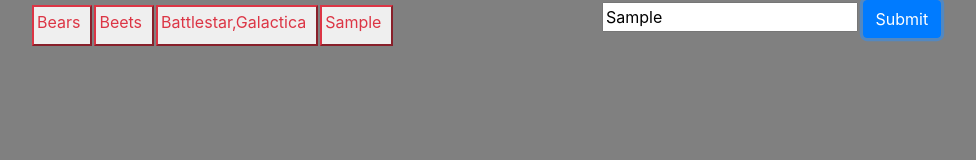
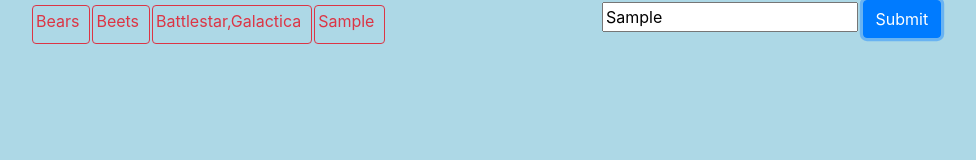
Before and after one commit to Skorgum/GifTastic, a plain HTML site: page index.html in a window 1280 px wide. Both pictures are taken after typing "Sample" into the empty fields and a click on the button "Submit". Shown: the whole page, without its empty margins (53-1029 px from the left). Drawn offline with nearby package versions, Linux system fonts and the light colour scheme.

Commit message:
final testing completed successfully

```diff
--- a/assets/app.js
+++ b/assets/app.js
@@ -11,7 +11,7 @@ var gifQueries = [
 for (var i = 0; i < gifQueries.length; i++) {
     // why does only ` work as the html wrapper here, why won't single or double quotes work?
     // why am I restricted to a continuous string without spaces for the button class?  btn btn-outline-danger causes issues with the onclick event
-    $("#queryButtons").append(`<button class= "btn-outline-danger" data-attr= ${gifQueries[i]}>${gifQueries[i]} </button>`);
+    $("#queryButtons").append(`<button class= "btn btn-outline-danger" data-attr= ${gifQueries[i]}>${gifQueries[i]} </button>`);
 };
 
 // why is the class needed for the onclick event here?  The event does not register without it.
@@ -40,7 +40,7 @@ $("#submit").on("click", function(event) {
     console.log(query);
     gifQueries.push(query);
     console.log(gifQueries);
-    $("#queryButtons").append(`<button class= "btn-outline-danger"  data-attr= ${query}>${query}</button>`)
+    $("#queryButtons").append(`<button class= "btn btn-outline-danger"  data-attr= ${query}>${query}</button>`)
 })
 
 // query results onclick event to start/stop animation
--- a/assets/style.css
+++ b/assets/style.css
@@ -1,5 +1,5 @@
 body {
-    background-color: gray
+    background-color: lightblue
 }
 .btn-outline-danger {
     padding: 3px 10px 10px 3px;
```
Also changed, not shown: 1 other file.
